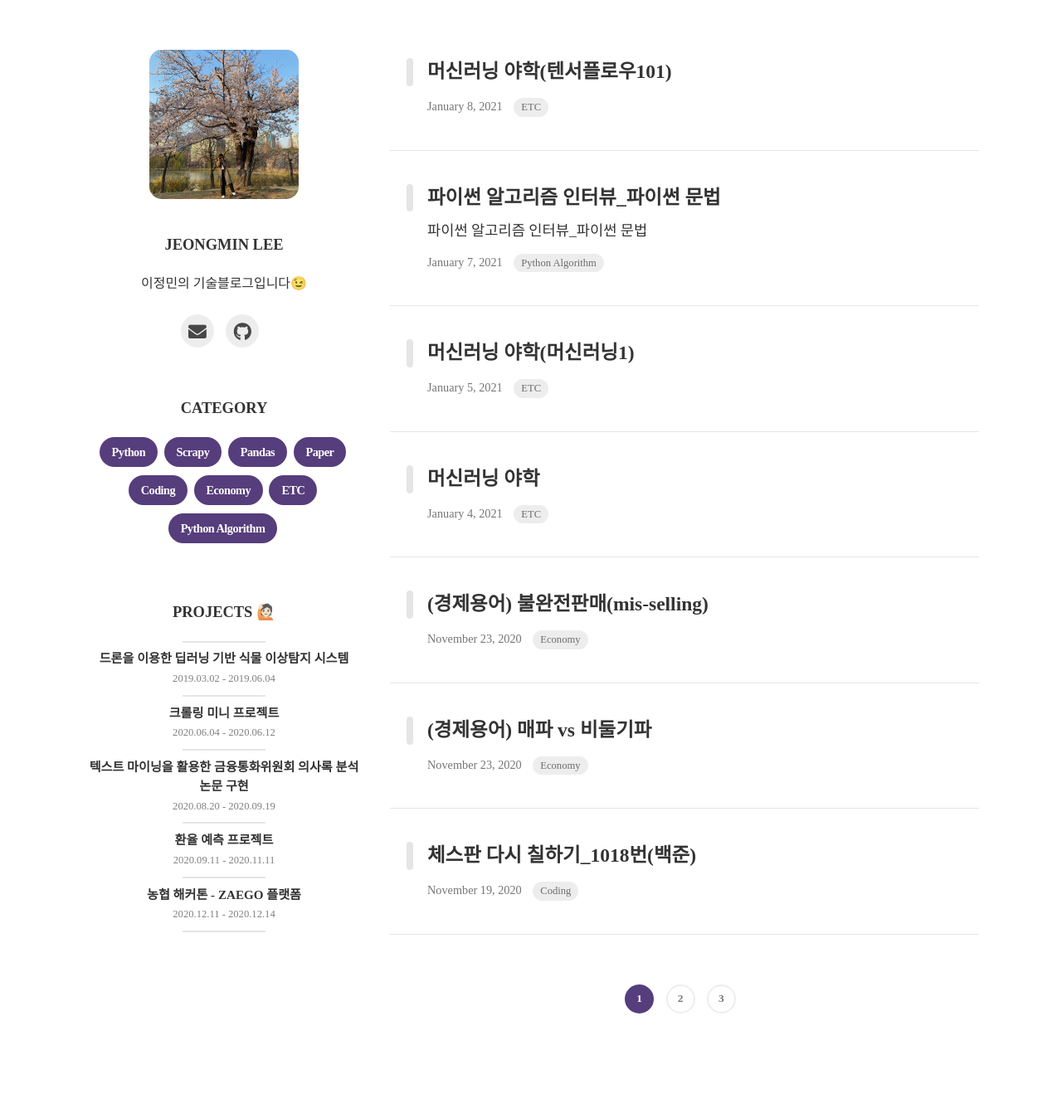
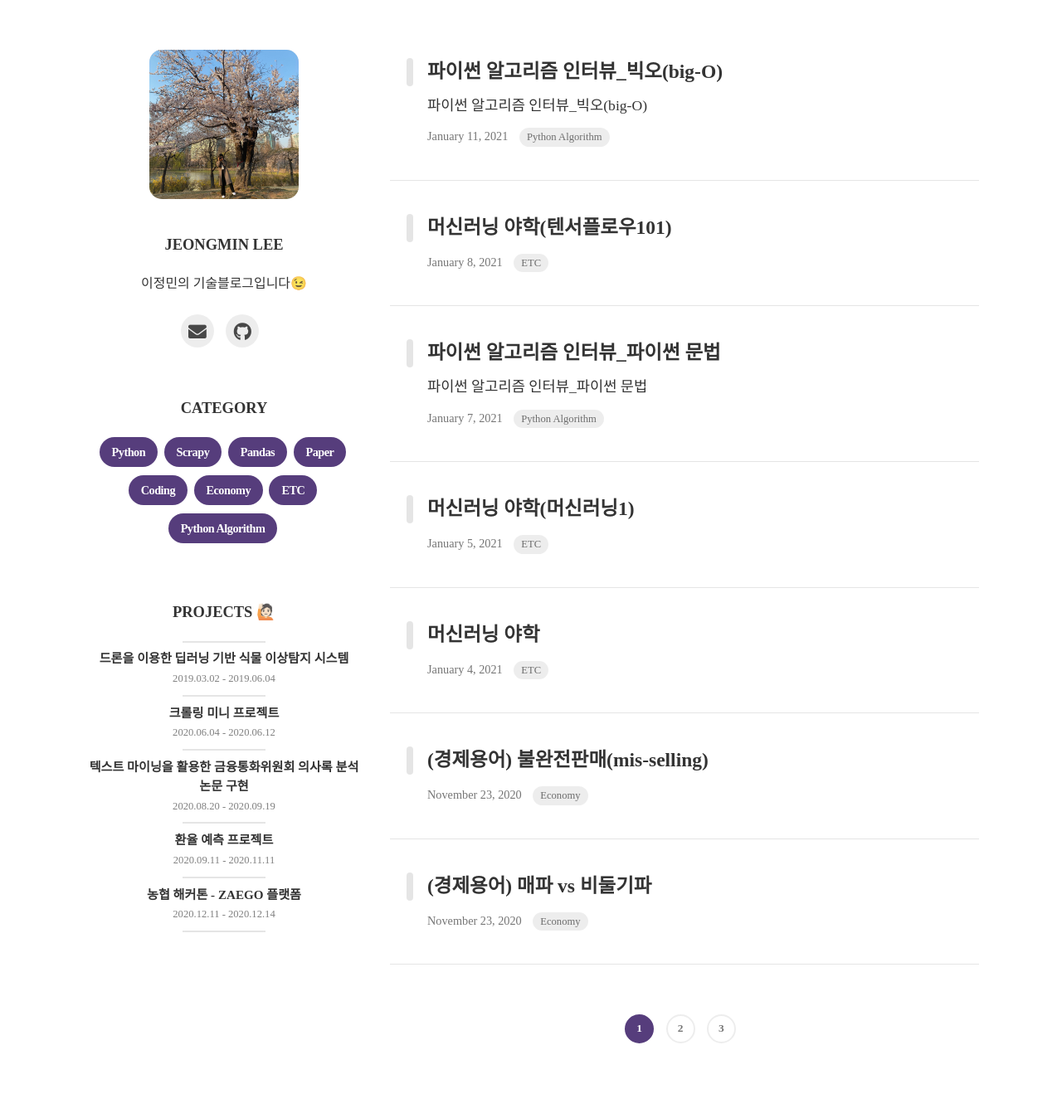
Before and after one commit to Lee-JeongMin/Lee-JeongMin.github.io, a Jekyll site: the page built from index.html, in a window 1280 px wide. Shown: the whole page at 83% size. Built offline with Jekyll 4.4.1, drawn with Linux system fonts in a browser that asks for light colours; nearby versions of some CDN libraries; some web fonts are replaced; the list of posts is cut into pages by our own code; before the commit the page ends 1312 px from its top, so only the background shows below that; part of the change alters nothing that is shown.

Commit message:
Add 파이썬 알고리즘 인터뷰 빅오

````diff
--- a/_posts/2021-01-07-python-algorithm-interview-grammar.md
+++ b/_posts/2021-01-07-python-algorithm-interview-grammar.md
@@ -15,7 +15,123 @@ comments : True
 
 * [파이썬 알고리즘 인터뷰](https://book.naver.com/bookdb/book_detail.nhn?bid=16406247) 서적 내용을 정리
 
+<br/>
 
+##### 파이썬 자료형
+
+------
+
+<img src="../assets/img/py_type.jpg" alt="py_type" style="zoom:60%;" />
+
+<br/>
+
+##### 리스트(List)
+
+-----
+
+순서대로 저장하는 시퀀스이자 변경 가능한 목록을 의미한다. 입력 순서가 유지되며, 내부적으로 동적 배열로 구현되어있다.
+
+리스트는 다양한 기능을 제공한다. 리스트 마지막에 요소를 .append()로 추가하거나, 리스트 마지막 요소를 pop()로 추출하거나, 원하는 인덱스의 요소를 조회하는 연산은 모드 O(1)이다.
+
+반면, 요소를 삭제하거나 큐의 연산이기도 한 첫 번째 요소를 추출하는 pop(0)은 O(n)이므로 리스트에서 큐의 연산을 사용할 때는 주의해야 한다.
+
+| 연산           | 시간 복잡도 | 설명                                                         |
+| -------------- | ----------- | ------------------------------------------------------------ |
+| len(a)         | O(1)        | 전체 요소의 개수를 리턴한다.                                 |
+| a[i]           | O(1)        | 인덱스 i의 요소를 가져온다.                                  |
+| a[i:j]         | O(k)        | i부터 j까지 슬라이스의 길이만큼 k개의 요소를 가져온다. 이 경우 객체 k개에 대한 조회가 필요하므로 O(k)이다. |
+| elem in a      | O(n)        | elem 요소가 존재하는지 확인한다. 처음부터 순차 탐색하므로 n만큼 시간이 소요된다. |
+| a.count(elem)  | O(n)        | elem 요소의 개수를 리턴한다.                                 |
+| a.index(elem)  | O(n)        | elem 요소의 인덱스를 리턴한다.                               |
+| a.append(elem) | O(1)        | 리스트 마지막에 elem 요소를 추가한다.                        |
+| a.pop()        | O(1)        | 리스트 마지막 요소를 추출한다. 스택의 연산이다.              |
+| a.pop(0)       | O(n)        | 리스트 첫번째 요소를 추출한다. 큐의 연산이다. 이 경우 전체 복사가 필요하므로 O(n)이다. 큐의 연산을 주로 사용한다면 리스트보다 O(1)에 가능한 데크(deque)를 권장한다. |
+| del a[i]       | O(n)        | i에 따라 다르다. 최악의 경우 O(n)이다.                       |
+| a.sort()       | O(nlogn)    | 정렬한다. 팀소트를 사용하며 최선의 경우 O(n)에도 실행될 수 있다. |
+| min(a), max(a) | O(n)        | 최솟값/최댓값을 계산하기 위해서는 전체 선형 탐색해야 한다.   |
+| a.reverse()    | O(n)        | 뒤집는다. 리스트는 입력 순서가 유지되므로 뒤집게 되면 입력 순서가 반대로 된다. |
+| a.insert(elem) | O(n)        | 특정 위치의 인덱스를 지정해 요소를 추가한다.                 |
+
+ <br/>
+
+##### 딕셔너리(dict)
+
+-------
+
+키/값 구조로 이뤄진 딕셔너리를 의미한다. 입력 순서가 유지되며(python 3.7+), 내부젇으로는 해시 테이블로 구현되어있다.
+
+해시 테이블은 다양한 타입을 키로 지원하며 입력과 조회의 시간복잡도는 O(1)이다. 최악의 경우에는 O(n)이 될 수 있다.
+
+| 연산           | 시간 복잡도 | 설명                                 |
+| -------------- | ----------- | ------------------------------------ |
+| len(a)         | O(1)        | 요소의 개수를 리턴한다.              |
+| a[key]         | O(1)        | 키를 조회하여 값을 리턴한다.         |
+| a[key] = value | O(1)        | 키/값을 삽입한다.                    |
+| key in a       | O(1)        | 딕셔너리에 키가 존재하는지 확인한다. |
+| del a['key']   | O(1)        | 딕셔너리 요소 삭제                   |
+
+파이썬 딕셔너리를 효율적으로 생성하기 위한 추가 모듈을 지원한다.
+
+파이썬 3.6 이하에서 항상 입력 순서가 유지되는 `collections.OrderedDict()`를 비롯해, 조회 시 항상 디폴트 값을 생성해 키 오류를 반지하는 `collections.defaultdict()`, 요소의 값을 키로 하고 개수를 값 형태로 만들어 카운팅하는 `collections.Counter()`등이 있다.
+
+<br/>
+
+##### defaultdict 객체
+
+------
+
+존재하지 않는 키를 조회할 경우, 에러 메시지를 출력하는 대신 디폴트 값을 기준으로 해당 키에 대한 딕셔너리 아이템을 생성해준다.
+
+```python
+a = collections.defaultdict(int)
+a['A'] = 5
+a['B'] = 4
+print(a)
+# {'A': 5, 'B': 4}
+
+a['C'] += 1
+print(a)
+# {'A': 5, 'B': 4, 'C': 1}
+```
+
+존재하지 않는 키`C`는 defaultdict에 의해 디폴트값인 0을 기준으로 자동 생성 후 +1연산을 통해 1이 만들어짐을 확인할 수 있다.
+
+<br/>
+
+##### Counter 객체
+
+------
+
+아이템에 대한 개수를 계산해 딕셔너리로 리턴한다.
+
+```python
+a = [1, 2, 3, 4, 5, 5, 5, 6, 6]
+b = collections.Counter(a)
+print(b)
+# Counter({5: 3, 6: 2, 1: 1, 2: 1, 3: 1, 4: 1})
+```
+
+* Counter객체를 사용해 가장 빈도수가 높은 요소 추출 (most_common()사용)
+
+```python
+b.most_common(2)
+# [(5,3), (6,2)]
+```
+
+<br/>
+
+##### OrderedDict 객체
+
+-----
+
+입력 그대로 순서가 유지된다. (python 3.6이하)
+
+```python
+collections.OrderedDict({('banana', 3), ('apple', 4), ('pear', 1), ('orange', 2)})
+# OrderedDict([('banana', 3), ('apple', 4), ('pear', 1), ('orange', 2)])
+```
+
+<br/>
 
 ##### 인텐트(Intent)
 
@@ -42,9 +158,7 @@ foo = long_function_name(
 	var_three, var_four)
 ```
 
-
-
-
+<br/>
 
 ##### 네이밍 컨벤션(Naming Convention)
 
@@ -52,9 +166,7 @@ foo = long_function_name(
 
 파이썬의 변수명은 각 단어를 밑줄(_)로 구분하여 표기하는 스네이크 케이스(Snake Case)를 따른다.
 
-
-
-
+<br/>
 
 ##### 타입 힌트(Type Hint)
 
@@ -89,9 +201,7 @@ $ pip install mypy # mypy 설치
 $ mypy solution.py # mypy 사용
 ```
 
-
-
-
+<br/>
 
 ##### 리스트 컴프리헨션(List Comprehension)
 
@@ -128,9 +238,7 @@ for key, value in original.items():
     a[key] = value
 ```
 
-
-
-
+<br/>
 
 ##### 제너레이터(Generator)
 
@@ -184,9 +292,7 @@ print('값 : {}, 타입 : {}'.format(g_value,type(g_value)))
 # 값 : True, 타입 : <class 'bool'>
 ```
 
-
-
-
+<br/>
 
 ##### range
 
@@ -236,9 +342,7 @@ sys.getsizeof(b)
 
 b는 생성 조건만 보관하고 있기 때문에 a에 비해 메모리 점유율이 현저히 적다. 또한, b는 인덱스 접근이 바로 가능해 리스트와같이 사용할 수 있다.
 
-
-
-
+<br/>
 
 ##### enumerate
 
@@ -264,9 +368,7 @@ for idx, val in enumerate(a):
     print(idx, val)
 ```
 
-
-
-
+<br/>
 
 ##### // 나눗셈 연산자
 
@@ -300,9 +402,7 @@ divmod(5, 3)
 # (1, 2)
 ```
 
-
-
-
+<br/>
 
 ##### print
 
@@ -361,9 +461,7 @@ print(f'{idx+1}: {fruit}')
 # 2: Apple
 ```
 
-
-
-
+<br/>
 
 ##### pass
 
@@ -375,9 +473,7 @@ pass의 기능은?
 
 pass를 사용해 목업 인터페이스를 구현할 때 편리하다.
 
-
-
-
+<br/>
 
 ##### locals
 
--- /dev/null
+++ b/_posts/2021-01-11-python-algorithm-interview-bigO.md
@@ -0,0 +1,89 @@
+---
+layout: post
+title: 파이썬 알고리즘 인터뷰_빅오(big-O)
+subtitle :
+tags: [Python Algorithm]
+author: JeongMin Lee
+comments : True
+html header: <script type="text/javascript" src="http://cdn.mathjax.org/mathjax/latest/MathJax.js?config=TeX-AMS-MML_HTMLorMML"></script>
+---
+
+### 파이썬 알고리즘 인터뷰_빅오(big-O)
+
+------
+
+
+
+* [파이썬 알고리즘 인터뷰](https://book.naver.com/bookdb/book_detail.nhn?bid=16406247) 서적 내용을 정리
+
+<br/>
+
+##### 빅오(O, big-O)
+
+------
+
+>  점근적 실행 시간을 표기할 때 가장 널리쓰이는 수학적 표기법 중 하나이다.
+
+<br/>
+
+점근적 실행 시간은 시간 복잡도를 의미한다.
+
+<br/>
+
+##### 시간 복잡도
+
+-------
+
+> 어떤 알고리즘을 수행하는 데 걸리는 시간을 설명하는 계산 복잡도를 의미한다.
+
+* 빅오로 시간 복잡도를 표기할 때는 최고차항만 표기하고 상수항은 무시한다.
+
+  ex)  \\({4n}^{2}+3n+4\\) 의 시간복잡도는 \\({4n}^{2}\\) 만 고려해 \\(O\({n}^{2})\\)이다.
+
+  <br/>
+
+##### 빅오 표기법 & 종류
+
+------
+
+<img src="../assets/img/big_O.jpg" alt="big_O" style="zoom:80%;" />
+
+<img src="../assets/img/bigO_n.png" alt="bigO_n" style="zoom:48%;" />
+
+* O(1)
+  * 상수시간(Constant Time)
+  * 입력값이 아무리 커도 실행시간은 일정
+  * 예제 : 해시 테이블의 조회 및 삽입
+
+* O(log n)
+
+  * 로그시간 또는 대수시간(Logarithmic)
+  * 실행 시간은 입력값에 영향을 받지만 로그는 매우 큰 입력값에도 크게 영향을 받지 않음
+  * 예제 : 이진 검색
+
+* O(n)
+
+  * 선형시간(Linear Time)
+  * 입력값만큼 실행 시간에 영향을 받으며, 입력값과 시간이 정비례하게 증감
+  * 예제 : 정렬되지 않은 리스트에서 최댓값 또는 최솟값을 찾는 경우(모든  입력값을 한 번 이상 살핌)
+
+* O(nlogn)
+
+  * 로그선형시간(Log-Linear)
+  * 예제 : 병합 정렬을 비롯한 대부분의 효율 좋은 정렬 알고리즘
+
+* O(n^2)
+
+  * 제곱시간(Quadratic)
+  * 예제 : 버블 정렬 같은 비효율적인 정렬 알고리즘 해당
+
+* O(2^n)
+
+  * 지수시간(Exponential)
+  * 예제 : 피보나치 수를 재귀로 계산하는 알고리즘이 해당
+
+* O(n!)
+
+  * 가장 느린 알고리즘으로 입력값이 조금만 커져도 웬만한 다항 시간 내에는 계산이 어려움
+
+  * 예제 : 각 도시를 방문하고 돌아오는 가장 짧은 경로를 찾는 외판원 문제를 부르트 포스로 풀이할 때 해당
````
